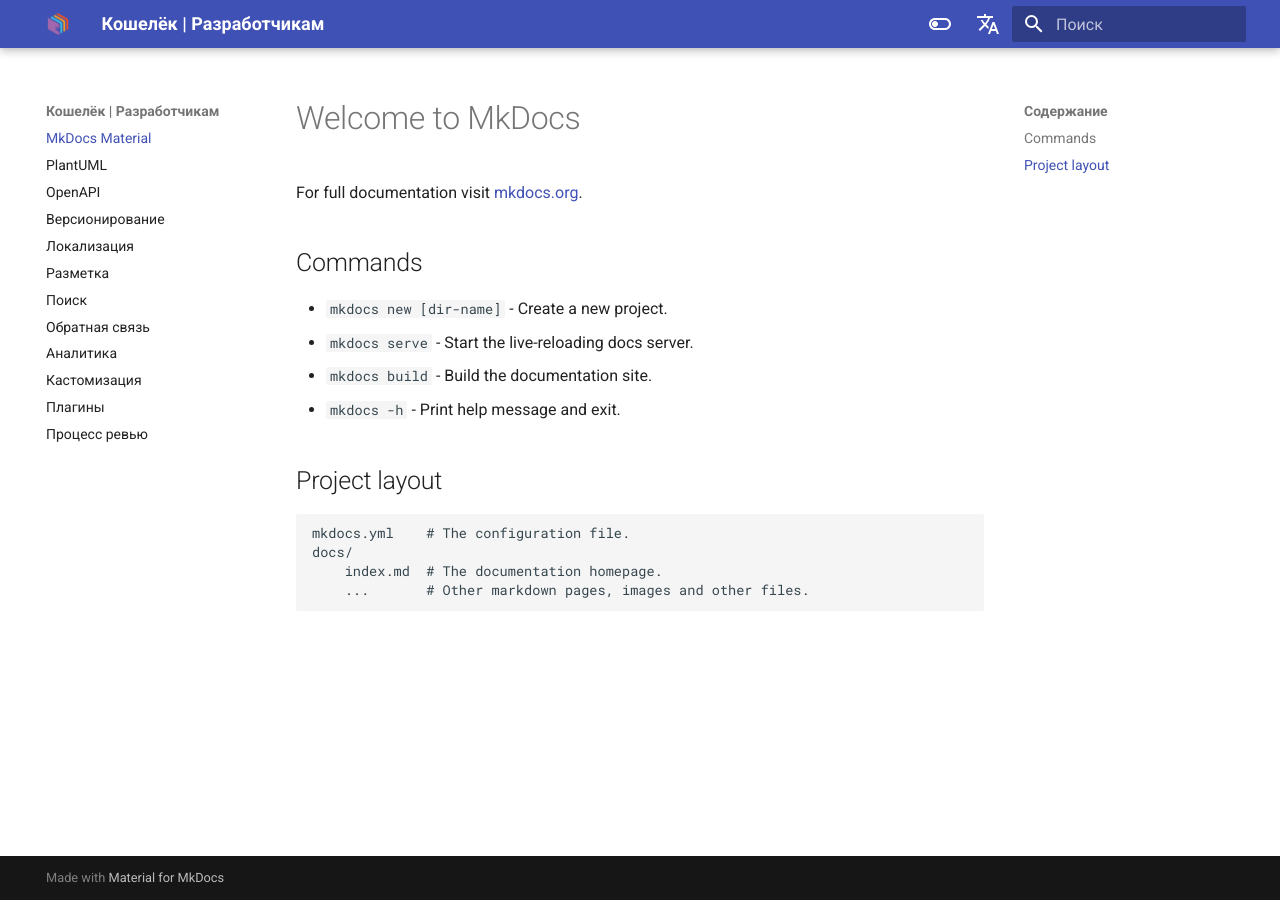
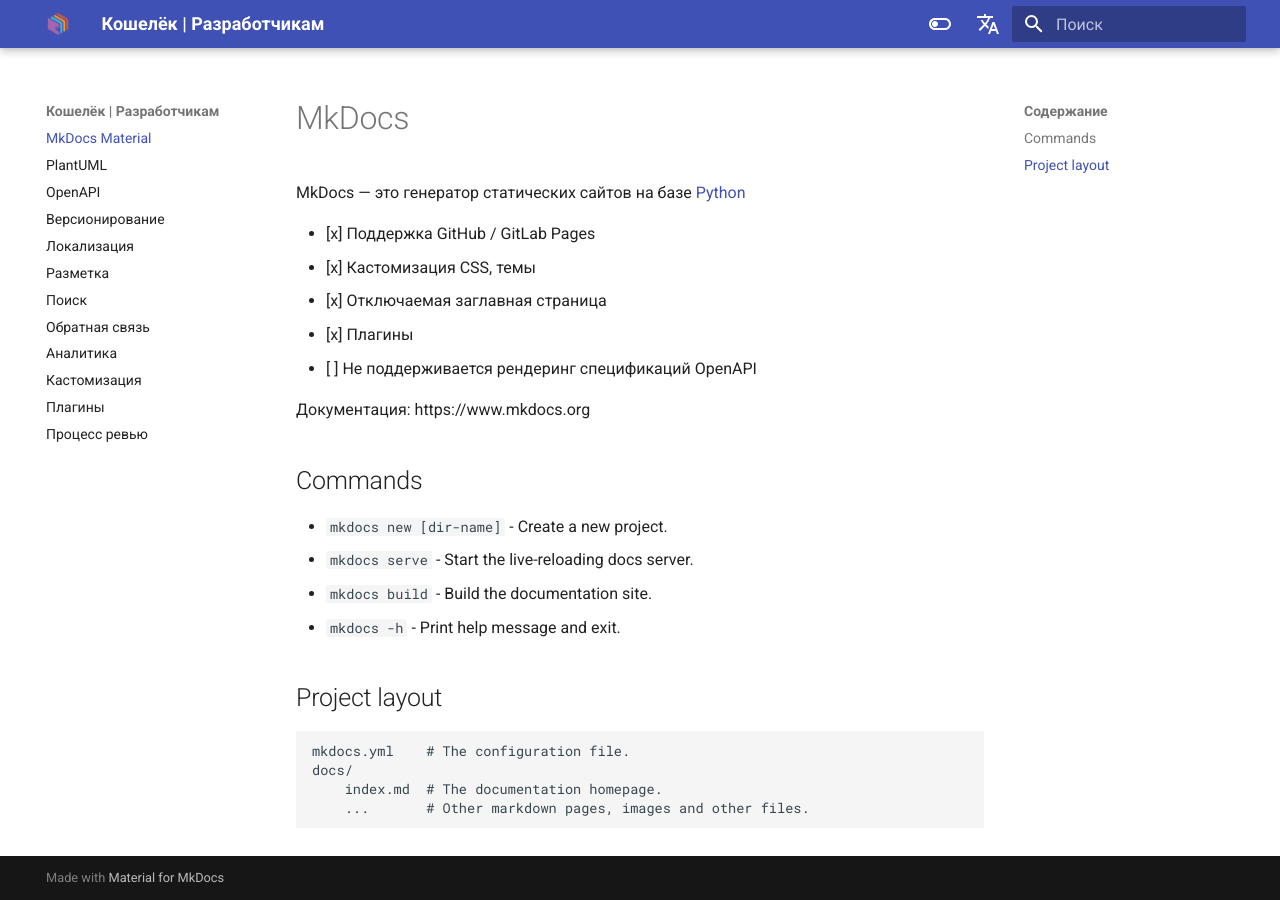
Before and after one commit to koshelekapi/mkdocs-material, an MkDocs documentation site: the page built from docs/index.md, in a window 1280 px wide. Built offline with MkDocs 1.6.1 and Material for MkDocs 9.7.7, drawn with Linux system fonts in a browser that asks for light colours; comment, search, counter and statistics services are not loaded.

Commit message:
Updated index.md

```diff
--- a/docs/index.md
+++ b/docs/index.md
@@ -1,6 +1,14 @@
-# Welcome to MkDocs
+# MkDocs
 
-For full documentation visit [mkdocs.org](https://www.mkdocs.org).
+MkDocs — это генератор статических сайтов на базе [Python](https://www.python.org/)
+
+- [x] Поддержка GitHub / GitLab Pages
+- [x] Кастомизация CSS, темы
+- [x] Отключаемая заглавная страница
+- [x] Плагины
+- [ ] Не поддерживается рендеринг спецификаций OpenAPI
+
+Документация: https://www.mkdocs.org
 
 ## Commands
 
```
Also changed, not shown: README.md (+12 -1 lines), docs/README.md (line endings or trailing spaces).
